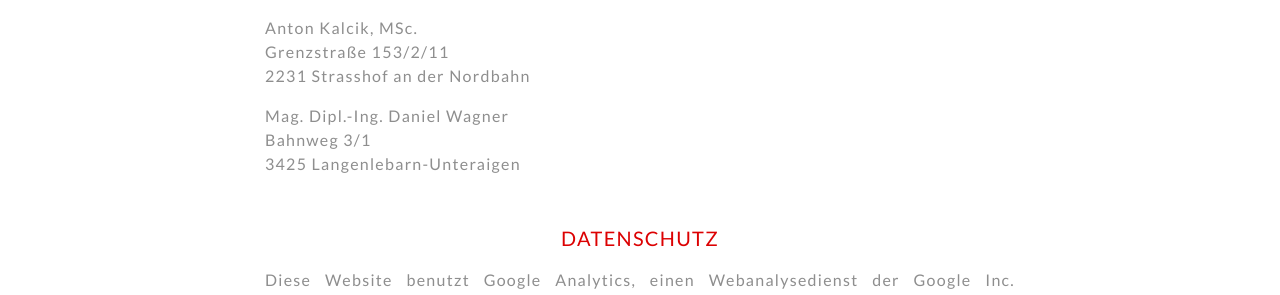
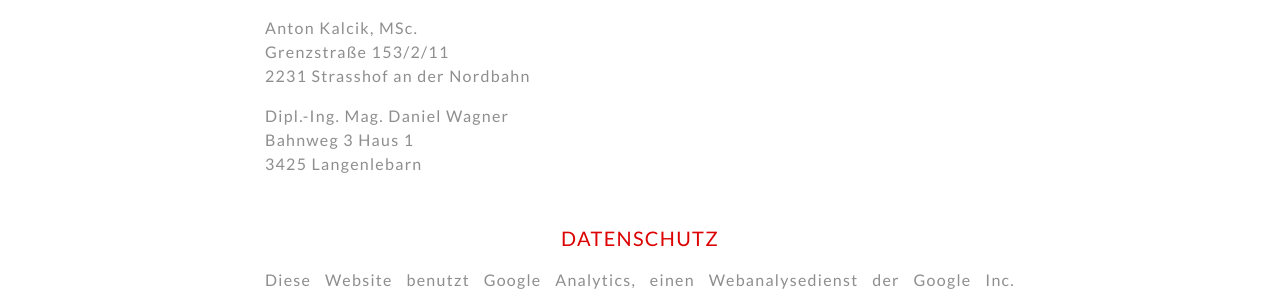
Before and after one commit to coderdojo-wien/coderdojo-wien.github.io, a Jekyll site: the page built from imprint.html, in a window 1280 px wide. Shown: the part 1163-1458 px from the top of the page. Built offline with Jekyll 4.4.1, drawn with Linux system fonts in a browser that asks for light colours; nearby versions of some CDN libraries; comment, search, counter and statistics services are not loaded.

Commit message:
Update imprint

```diff
--- a/_data/imprint.yml
+++ b/_data/imprint.yml
@@ -3,9 +3,9 @@ description: "<h3>Inhaber</h3>
 <p>Anton Kalcik, MSc.<br/>
 Grenzstraße 153/2/11<br/>
 2231 Strasshof an der Nordbahn
-<p>Mag. Dipl.-Ing. Daniel Wagner<br/>
-Bahnweg 3/1<br/>
-3425 Langenlebarn-Unteraigen
+<p>Dipl.-Ing. Mag. Daniel Wagner<br/>
+Bahnweg 3 Haus 1<br/>
+3425 Langenlebarn
 </p>
 <br/>
 <h3>Datenschutz</h3>
```
